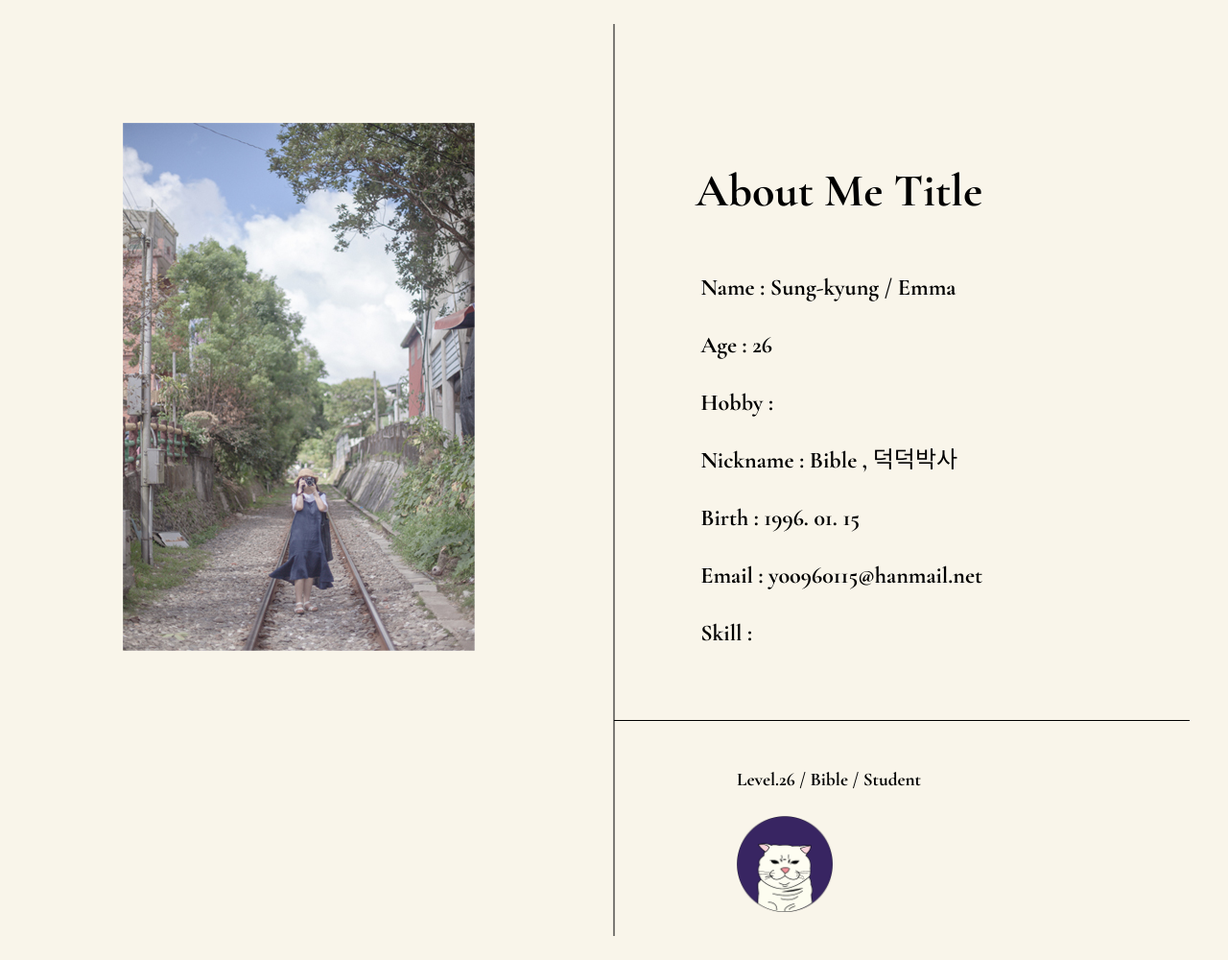
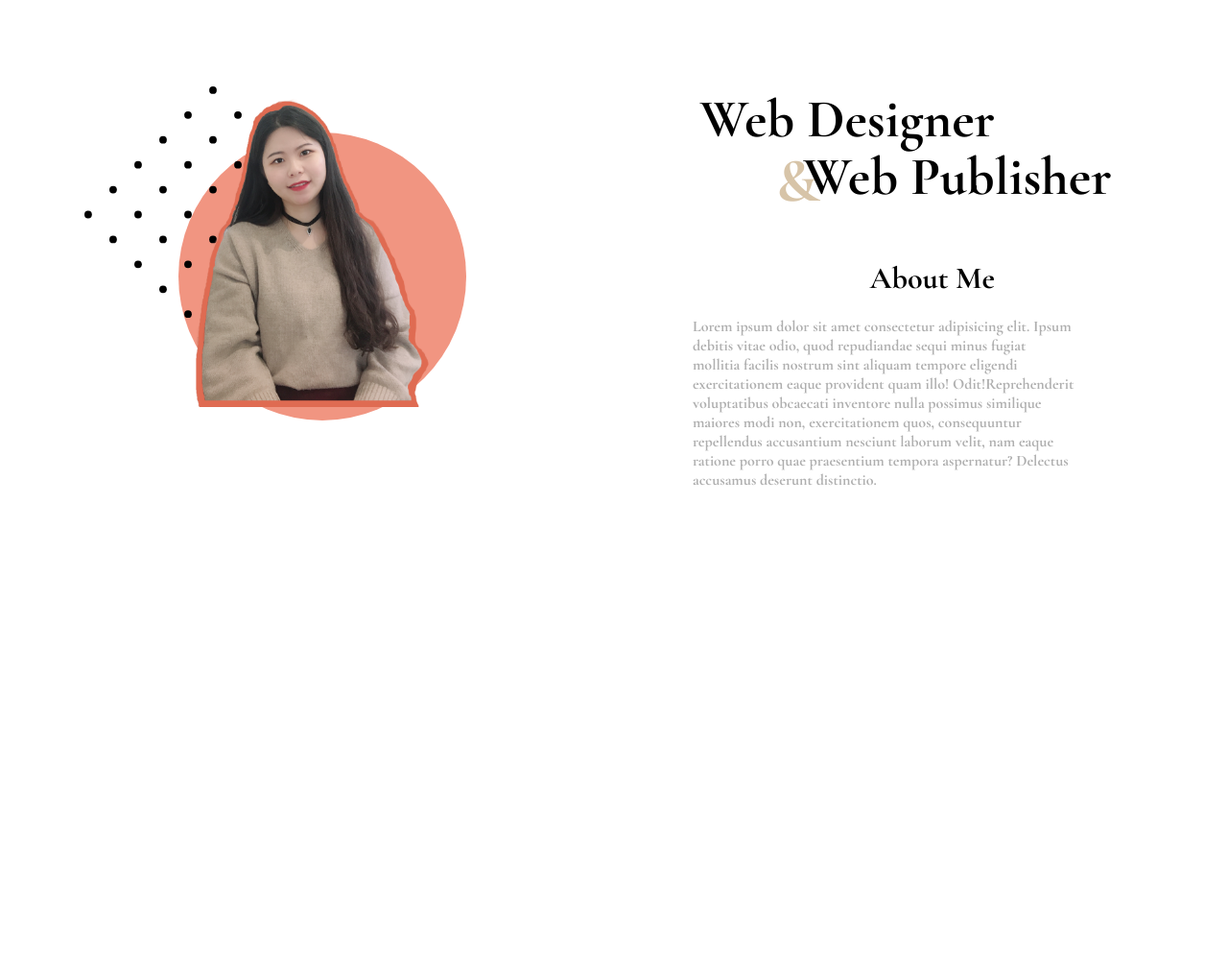
Before and after one commit to Sung-kyung/my_blog, a PHP site: page /aboutMe.php in a window 1280 px wide. Shown: the part 168-1168 px from the top of the page at 96% size. After the commit the page ends 674 px from the top, so only its background shows below. Run offline with PHP 8.4, Linux system fonts and the light colour scheme; some libraries are stand-ins or nearby versions.

Commit message:
어바웃미 수정

```diff
--- a/public/aboutMe.php
+++ b/public/aboutMe.php
@@ -2,27 +2,19 @@
     include "../part/head.php";
 ?>
 
-<div class="bg-aboutMe con">
-    <div class="intro-me"><img src="/resource/img-2/me1.jpg" alt=""></div>
-    <div class="intro-me-text">About Me Title</div>
-    <ul class="intro-me-content">
-        <li>Name : Sung-kyung / Emma</li>
-        <li>Age : 26</li>
-        <li>Hobby : </li>
-        <li>Nickname : Bible , 덕덕박사</li>
-        <li>Birth : 1996. 01. 15</li>
-        <li>Email : yoo960115@hanmail.net</li>
-        <li>Skill : </li>
-    </ul>
-    <div class="line-c"></div>
-    <div class="line-r"></div>
-
-    <div class="avatar con flex">
-        <img src="/resource/img/avatar.png" alt="" class="flex">
-
+<div class="bg-me con">
+    <div class="me-circle"></div>
+    <img class="me" src="../resource/img-2/aboutMe.png" alt="">
+    <img class="dott" src="../resource/img-2/dott-sm.svg" alt="">
+    <div class="me-title-box">
+        <div class="me-title">Web Designer</div>
+        <div class="me-title-2">&</div>
+        <div class="me-title-3">Web Publisher</div>
     </div>
-    <div class="avatar-text flex">Level.26 / Bible / Student </div>
-
+    <div class="me-sub-box">
+        <div class="about-me">About Me</div>
+        <div class="about-me-2">Lorem ipsum dolor sit amet consectetur adipisicing elit. Ipsum debitis vitae odio, quod repudiandae sequi minus fugiat mollitia facilis nostrum sint aliquam tempore eligendi exercitationem eaque provident quam illo! Odit!Reprehenderit voluptatibus obcaecati inventore nulla possimus similique maiores modi non, exercitationem quos, consequuntur repellendus accusantium nesciunt laborum velit, nam eaque ratione porro quae praesentium tempora aspernatur? Delectus accusamus deserunt distinctio.</div>
+    </div>
 </div>
 
 
--- a/public/resource/aboutME.css
+++ b/public/resource/aboutME.css
@@ -1,62 +1,71 @@
-.bg-aboutMe {
-    width:100%;
-    height: 1000px;
-    background-color: #F9F5EA;
+/* 어바웃미 타이틀 시작 */
+.bg-me {
+    height:600px;
     position: relative;
+    margin-top:7%;
+    margin-left:5%;
 }
-.bg-aboutMe > .intro-me {
-    height:100%;
-    width:100%;
+
+.bg-me > .me-circle {
+    width:300px;
+    height:300px;
+    background-color: #F19581;
+    position: absolute;
+    top:8%;
+    left:10%;
+    border-radius: 50%;
+    z-index: 1;
 }
-.bg-aboutMe > .intro-me > img {
-    margin-top:10%;
-    margin-left:10%;
+.bg-me > .me {
+    width:22%;
+    z-index: 4;
+    position: absolute;
+    top:2%;
+    left:10%;
 }
-.bg-aboutMe > .intro-me-text {
+.bg-me > .dott {
+    width:22%;
+    z-index: 2;
     position: absolute;
-    top:17%;
+    top:0;
+    left:2%;
+}
+.bg-me > .me-title-box >.me-title {
+    position: absolute;
+    top:0;
     right:20%;
-    font-size: 3rem;
-    font-weight: bold;
+    font-size: 3.5rem;
 }
-.bg-aboutMe > .intro-me-content {
+.bg-me > .me-title-box > .me-title-2 {
     position: absolute;
-    top:27%;
+    top:10%;
+    right:35%;
+    font-size: 4rem;
+    color:#D7C4A8;
+}
+.bg-me > .me-title-box > .me-title-3 {
+    position: absolute;
+    top:10%;
+    right:10%;
+    font-size: 3.5rem;
+}
+/* 어바웃미 타이틀 끝 */
+
+/* 어바웃미 서브 시작*/
+
+.bg-me > .me-sub-box > .about-me {
+    position: absolute;
+    top:30%;
     right:20%;
-    line-height: 2.5;
-    font-size:1.5rem;
+    font-size: 2rem;
 }
-.bg-aboutMe > .line-c {
+.bg-me > .me-sub-box > .about-me-2 {
     position: absolute;
-    height: 950px;
-    width:1px;
-    background-color: black;
-    top:50%;
-    left:50%;
-    transform: translateX(-50%)translateY(-50%);
+    top:40%;
+    right:13%;
+    font-size: 1rem;
+    color:#afafaf;
+    width:400px;
+    letter-spacing: .5;
 }
-.bg-aboutMe > .line-r {
-    position: absolute;
-    height: 1px;
-    width:600px;
-    background-color: black;
-    top:75%;
-    left:50%;
-}
-.avatar {
-    position: absolute;
-    height: 200px;
-    top:80%;
-    left:60%;
-}
-.avatar > img {
-    height:100px;
-    margin-top:50px;
-}
-.avatar-text {
-    position: absolute;
-    font-weight: bold;
-    font-size:1.2rem;
-    top:80%;
-    left:60%;
-}
+/* 어바웃미 서브 끝 */
```
Also changed, not shown: public/resource/img-2/aboutMe.png (added), public/resource/img-2/dott-sm.svg (added).
